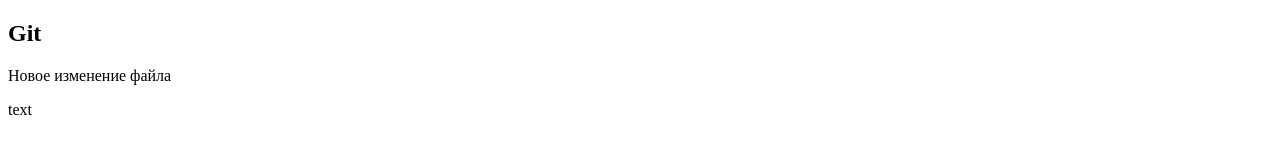
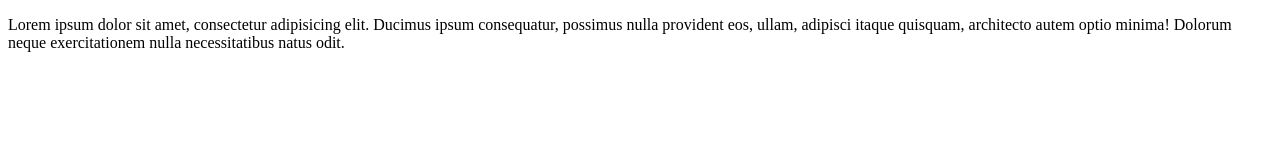
Before and after one commit to SiarheiMatveyenka/site, a plain HTML site: page index.html in a window 1280 px wide. Drawn offline with Linux system fonts and the light colour scheme.

Commit message:
third commit

```diff
--- a/index.html
+++ b/index.html
@@ -5,9 +5,7 @@
     <title>Document</title>
 </head>
 <body>
-   <h2>Git</h2>
-   <p>Новое изменение файла</p>
-   <p>text</p>
+   <p>Lorem ipsum dolor sit amet, consectetur adipisicing elit. Ducimus ipsum consequatur, possimus nulla provident eos, ullam, adipisci itaque quisquam, architecto autem optio minima! Dolorum neque exercitationem nulla necessitatibus natus odit.</p>
 
 
 </body>
```
